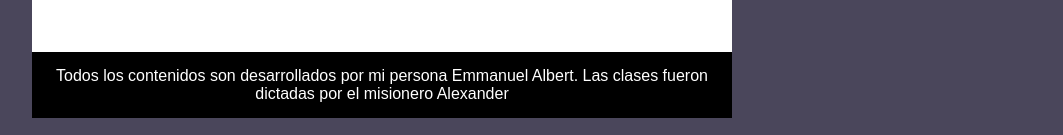
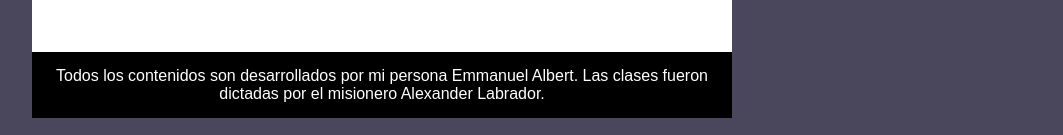
Before and after one commit to ema1510019/clasesmisioneras, a plain HTML site: page index.html in a window 1280 px wide. Shown: the part 738-873 px from the top of the page, without its empty margins (108-1171 px from the left). Drawn offline with Linux system fonts and the light colour scheme.

Commit message:
Update index.html

```diff
--- a/index.html
+++ b/index.html
@@ -48,7 +48,7 @@
                 </div>
             </aside>
             <footer>
-                <p>Todos los contenidos son desarrollados por mi persona Emmanuel Albert. Las clases fueron dictadas por el misionero Alexander</p>
+                <p>Todos los contenidos son desarrollados por mi persona Emmanuel Albert. Las clases fueron dictadas por el misionero Alexander Labrador.</p>
             </footer>
         </div>
 </body>
```
